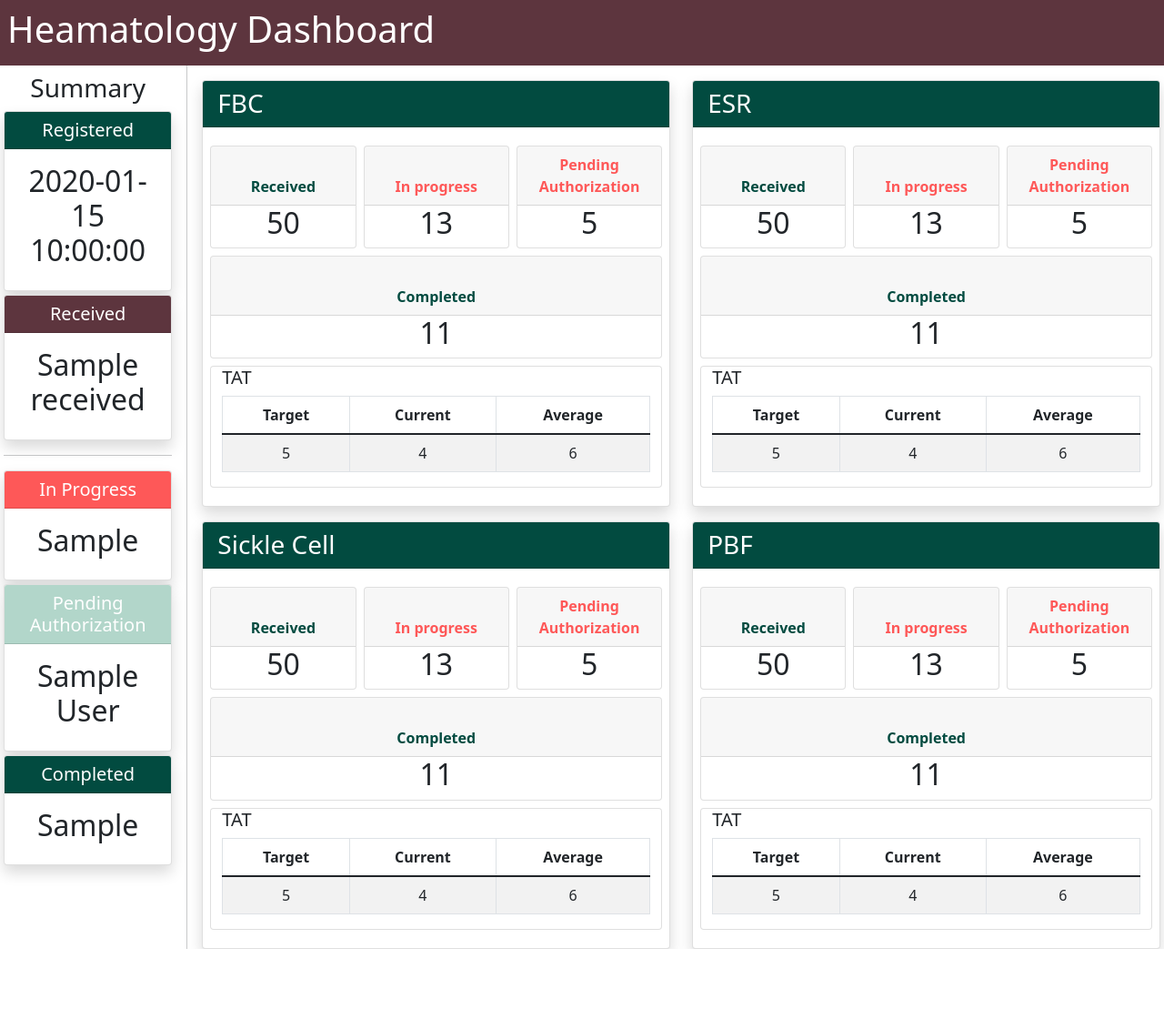
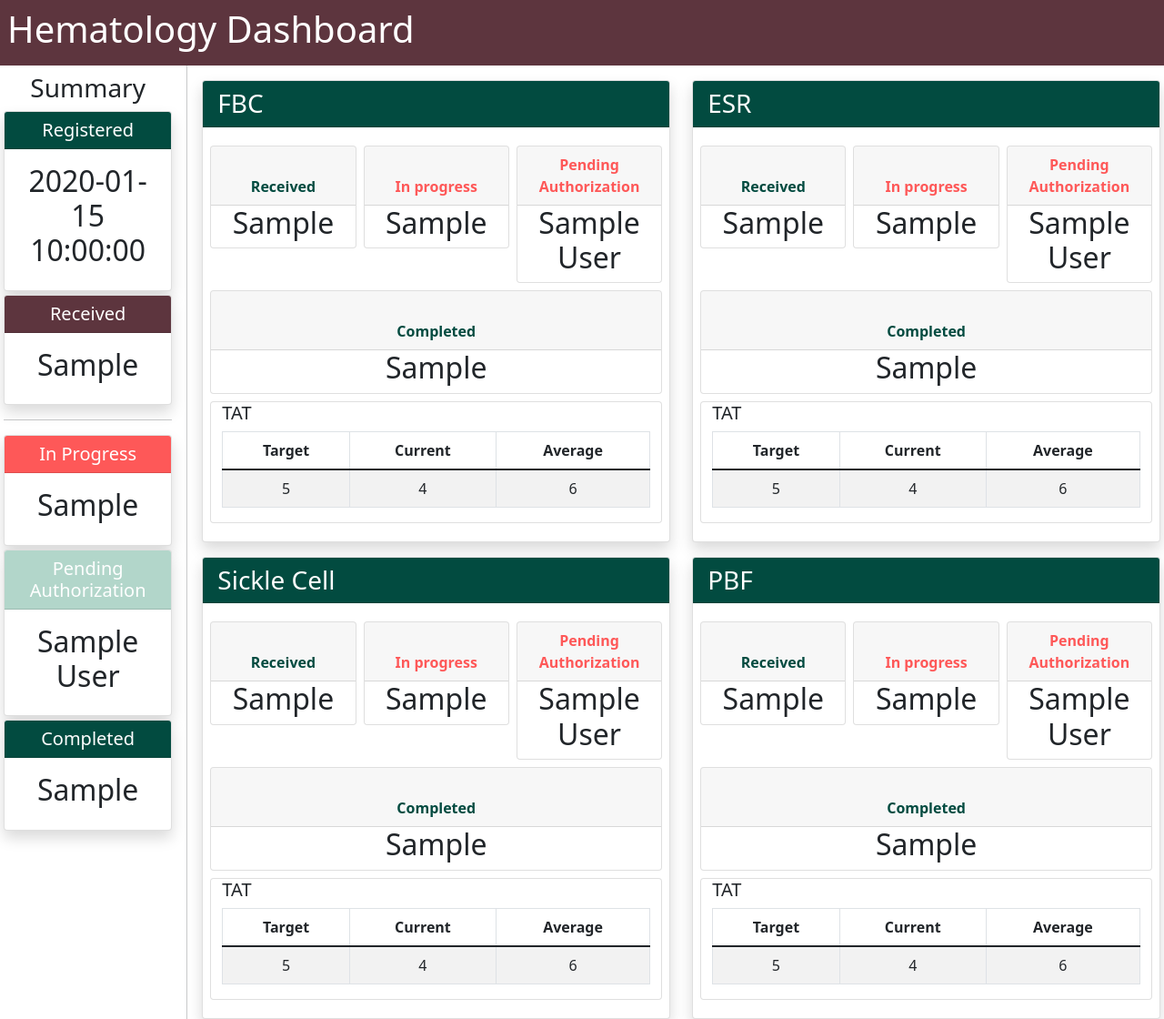
Before and after one commit to global-health-informatics-institute/Specimen_Receiving_Dashboard, a Flask app: template server/templates/HeamatologyDashboard.html in a window 1280 px wide. Shown: the whole page at 91% size. Before the commit the page ends 1043 px from the top, so only its background shows below. Run offline with Flask 2, Linux system fonts and the light colour scheme; the template is opened without the code that fills it: most values are stand-ins (such as "Sample title", 1, 10 or a date in 2020); some libraries are stand-ins or nearby versions.

Commit message:
Revised Version with Bootstrap-5

```diff
--- a/server/schema.sql
+++ b/server/schema.sql
@@ -4,6 +4,7 @@ CREATE TABLE specimens (
 	specimen_id INTEGER PRIMARY KEY AUTOINCREMENT,
 	accession_number TEXT NOT NULL,
 	status TEXT NOT NULL,
+	type TEXT NOT NULL,
 	department TEXT NOT NULL,
 	time_registered TIMESTAMP NOT NULL,
 	time_received TIMESTAMP
--- a/server/templates/HeamatologyDashboard.html
+++ b/server/templates/HeamatologyDashboard.html
@@ -20,7 +20,7 @@
 
 <!-- Responsive navbar-->
         <nav class="navbar navbar-expand-lg navbar-dark back-color-4">
-             <h1 class="text-white px-2">Heamatology Dashboard</h1>
+             <h1 class="text-white px-2">Hematology Dashboard</h1>
         </nav>
         <!-- Page content-->
         <div class="container-fluid p-0 ">
@@ -31,32 +31,32 @@
                     <div class="card shadow">
                         <h5 class="card-header text-white back-color-3">Registered</h5>
                         <div class="card-body">
-                            <h2 class="card-title">{{ test_counts.get('Registered',0)}}</h2>
+                            <h2 class="card-title">{{registered}}</h2>
                         </div>
                     </div>
                     <div class="card shadow mt-1">
                         <h5 class="card-header text-white back-color-4">Received</h5>
                         <div class="card-body">
-                            <h2 class="card-title">{{ test_counts.get('Received',0)}}</h2>
+                            <h2 class="card-title">{{test_counts.get('Received in Department',0)}}</h2>
                         </div>
                     </div>
                     <hr>
                     <div class="card shadow mt-1">
                         <h5 class="card-header text-white back-color-2">In Progress</h5>
                         <div class="card-body">
-                            <h2 class="card-title">{{ test_counts.get('In Progress',0)}}</h2>
+                            <h2 class="card-title">{{test_counts.get('In Progress',0)}}</h2>
                         </div>
                     </div>
                     <div class="card shadow mt-1">
                         <h5 class="card-header text-white back-color-1">Pending Authorization</h5>
                         <div class="card-body">
-                            <h2 class="card-title">{{ test_counts.get('Pending Authorization',0)}}</h2>
+                            <h2 class="card-title">{{test_counts.get('Pending Authorization',0)}}</h2>
                         </div>
                     </div>
                     <div class="card shadow mt-1">
                         <h5 class="card-header text-white back-color-3">Completed</h5>
                         <div class="card-body">
-                            <h2 class="card-title">{{ test_counts.get('Analysis Complete',0)}}</h2>
+                            <h2 class="card-title">{{test_counts.get('Analysis Complete',0)}}</h2>
                         </div>
                     </div>
                 </div>
@@ -74,25 +74,25 @@
                                         <div class="col col-sm p-1">
                                             <div class="card text-center">
                                                 <p class="card-header text-color-3"><br>Received</p>
-                                                <h2 class="card-title">50</h2>
+                                                <h2 class="card-title">{{counts_fbc.get('Received in Department',0)}}</h2>
                                             </div>
                                         </div>
                                         <div class="col col-sm p-1">
                                             <div class="card text-center">
                                                 <p class="card-header  text-color-2"><br>In progress</p>
-                                                <h2 class="card-title">13</h2>
+                                                <h2 class="card-title">{{counts_fbc.get('In Progress',0)}}</h2>
                                             </div>
                                         </div>
                                         <div class="col col-sm p-1">
                                             <div class="card text-center">
                                                 <p class="card-header text-color-2">Pending Authorization</p>
-                                                <h2 class="card-title">5</h2>
+                                                <h2 class="card-title">{{counts_fbc.get('Pending Authorization',0)}}</h2>
                                             </div>
                                         </div>
                                         <div class="col col-sm p-1">
                                             <div class="card text-center">
                                                 <p class="card-header text-color-3"><br>Completed</p>
-                                                <h2 class="card-title">11</h2>
+                                                <h2 class="card-title">{{counts_fbc.get('Analysis Complete',0)}}</h2>
                                             </div>
                                         </div>
                                     </div>
@@ -128,25 +128,25 @@
                                         <div class="col col-sm p-1">
                                             <div class="card text-center">
                                                 <p class="card-header text-color-3"><br>Received</p>
-                                                <h2 class="card-title">50</h2>
+                                                <h2 class="card-title">{{counts_esr.get('Received in Department',0)}}</h2>
                                             </div>
                                         </div>
                                         <div class="col col-sm p-1">
                                             <div class="card text-center">
                                                 <p class="card-header  text-color-2"><br>In progress</p>
-                                                <h2 class="card-title">13</h2>
+                                                <h2 class="card-title">{{counts_esr.get('In Progress',0)}}</h2>
                                             </div>
                                         </div>
                                         <div class="col col-sm p-1">
                                             <div class="card text-center">
                                                 <p class="card-header text-color-2">Pending Authorization</p>
-                                                <h2 class="card-title">5</h2>
+                                                <h2 class="card-title">{{counts_esr.get('Pending Authorization',0)}}</h2>
                                             </div>
                                         </div>
                                         <div class="col col-sm p-1">
                                             <div class="card text-center">
                                                 <p class="card-header text-color-3"><br>Completed</p>
-                                                <h2 class="card-title">11</h2>
+                                                <h2 class="card-title">{{counts_esr.get('Analysis Complete',0)}}</h2>
                                             </div>
                                         </div>
                                     </div>
@@ -186,25 +186,25 @@
                                         <div class="col col-sm p-1">
                                             <div class="card text-center">
                                                 <p class="card-header text-color-3"><br>Received</p>
-                                                <h2 class="card-title">50</h2>
+                                                <h2 class="card-title">{{counts_sc.get('Received in Department',0)}}</h2>
                                             </div>
                                         </div>
                                         <div class="col col-sm p-1">
                                             <div class="card text-center">
                                                 <p class="card-header  text-color-2"><br>In progress</p>
-                                                <h2 class="card-title">13</h2>
+                                                <h2 class="card-title">{{counts_sc.get('In Progress',0)}}</h2>
                                             </div>
                                         </div>
                                         <div class="col col-sm p-1">
                                             <div class="card text-center">
                                                 <p class="card-header text-color-2">Pending Authorization</p>
-                                                <h2 class="card-title">5</h2>
+                                                <h2 class="card-title">{{counts_sc.get('Pending Authorization',0)}}</h2>
                                             </div>
                                         </div>
                                         <div class="col col-sm p-1">
                                             <div class="card text-center">
                                                 <p class="card-header text-color-3"><br>Completed</p>
-                                                <h2 class="card-title">11</h2>
+                                                <h2 class="card-title">{{counts_sc.get('Analysis Complete',0)}}</h2>
                                             </div>
                                         </div>
                                     </div>
@@ -240,25 +240,25 @@
                                         <div class="col col-sm p-1">
                                             <div class="card text-center">
                                                 <p class="card-header text-color-3"><br>Received</p>
-                                                <h2 class="card-title">50</h2>
+                                                <h2 class="card-title">{{counts_pbf.get('Received in Department',0)}}</h2>
                                             </div>
                                         </div>
                                         <div class="col col-sm p-1">
                                             <div class="card text-center">
                                                 <p class="card-header  text-color-2"><br>In progress</p>
-                                                <h2 class="card-title">13</h2>
+                                                <h2 class="card-title">{{counts_pbf.get('In Progress',0)}}</h2>
                                             </div>
                                         </div>
                                         <div class="col col-sm p-1">
                                             <div class="card text-center">
                                                 <p class="card-header text-color-2">Pending Authorization</p>
-                                                <h2 class="card-title">5</h2>
+                                                <h2 class="card-title">{{counts_pbf.get('Pending Authorization',0)}}</h2>
                                             </div>
                                         </div>
                                         <div class="col col-sm p-1">
                                             <div class="card text-center">
                                                 <p class="card-header text-color-3"><br>Completed</p>
-                                                <h2 class="card-title">11</h2>
+                                                <h2 class="card-title">{{counts_sc.get('Analysis Complete',0)}}</h2>
                                             </div>
                                         </div>
                                     </div>
--- a/server/templates/specimens.html
+++ b/server/templates/specimens.html
@@ -14,6 +14,7 @@
                         <th>Accession Number</th>
                         <th>Department</th>
                         <th>Status</th>
+                        <th>Type</th>
                         <th>Time Registered</th>
                         <th>Time Received</th>
                         <th>Action</th>
@@ -22,6 +23,7 @@
                         <tr>
                             <td>{{ specimen['accession_number'] }}</td>
                             <td>{{ specimen['department'] }}</td>
+                            <td>{{ specimen['type'] }}</td>
                             <td>{{ specimen['status'] }}</td>
                             <td>{{ specimen['time_registered'] }}</td>
                             <td>{{ specimen['time_received'] }}</td>
```
Also changed, not shown: server/get_barcode.py (+61 -13 lines).
